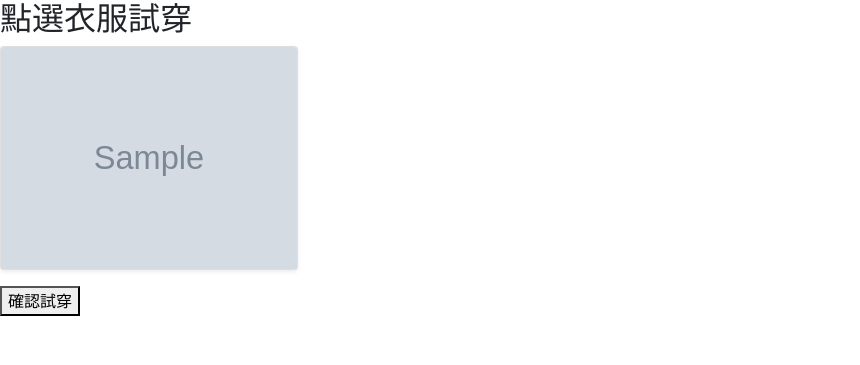
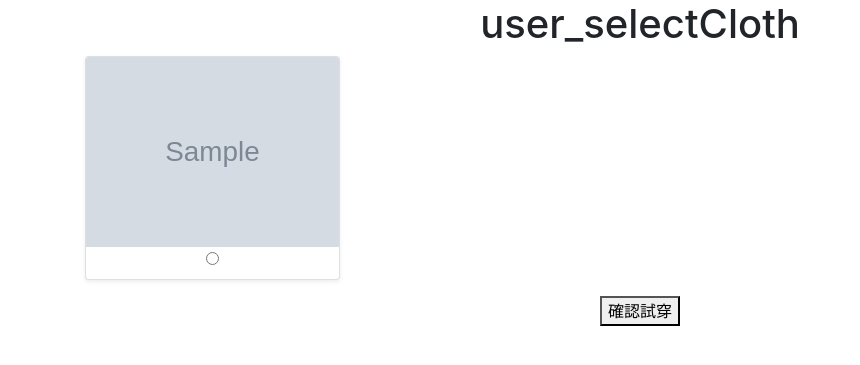
Before and after one commit to marshmallow3210/MetaMirror, a Django app: page /user_selectCloth in a window 1280 px wide. Shown: the top 365 px of the page, without its empty margins (0-860 px from the left). Run offline with Django 4.2, Linux system fonts and the light colour scheme; tables that the repository leaves empty hold one stand-in row (values such as "Sample post"); grey boxes marked "Sample" are stand-in pictures; parts of the project's set-up code (start-up, migrations or seed data) failed here and were passed over; some libraries are stand-ins or nearby versions.

Commit message:
Update user_selectCloth.html

```diff
--- a/templates/user_selectCloth.html
+++ b/templates/user_selectCloth.html
@@ -6,21 +6,40 @@
     <title>user_selectCloth</title>
 </head>
 <body>
-    <h2>點選衣服試穿</h2>
+    <section class="text-center">
+        <div class="container">
+            <h1>
+                user_selectCloth
+            </h1>
+        </div>
+
+    <form method="post" action="showResult">
+    {% csrf_token %}
     {% block content %}
+    <div class="container">
     <div class="row">
         {% for cloth in app %}
-
-        <br>
             {% if cloth.image %}
                 <div class="col-md-3">
                 <div class="card mb-3 shadow-sm">
-                <img class="card-img-top" src="{{ cloth.image.url }}" />
+                    <label id="imgButton">
+                        <img  class="card-img-top" src="{{ cloth.image.url }}" alt="{{cloth.id}}"/>
+                        <input type="radio"  name="cloth" value={{cloth.id}}>
+                    </label>
                 </div>
                 </div>
             {% endif %}
         {% endfor %}
     </div>
-    <button onclick="javascript:location.href='http://127.0.0.1:8000/user_showResult'">確認試穿</button>
+    </div>
     {% endblock  %}
+
+    <button>確認試穿</button>
+    </form>
+    </section>
+    <!-- Optional JavaScript -->
+    <!-- jQuery first, then Popper.js, then Bootstrap JS -->
+    <script crossorigin="anonymous" integrity="sha384-J6qa4849blE2+poT4WnyKhv5vZF5SrPo0iEjwBvKU7imGFAV0wwj1yYfoRSJoZ+n" src="https://code.jquery.com/jquery-3.4.1.slim.min.js"></script>
+    <script crossorigin="anonymous" integrity="sha384-Q6E9RHvbIyZFJoft+2mJbHaEWldlvI9IOYy5n3zV9zzTtmI3UksdQRVvoxMfooAo" src="https://cdn.jsdelivr.net/npm/popper.js@1.16.0/dist/umd/popper.min.js"></script>
+    <script crossorigin="anonymous" integrity="sha384-wfSDF2E50Y2D1uUdj0O3uMBJnjuUD4Ih7YwaYd1iqfktj0Uod8GCExl3Og8ifwB6" src="https://stackpath.bootstrapcdn.com/bootstrap/4.4.1/js/bootstrap.min.js"></script>
 </body>
```
Lines whose indentation alone changed are shown as unchanged.
